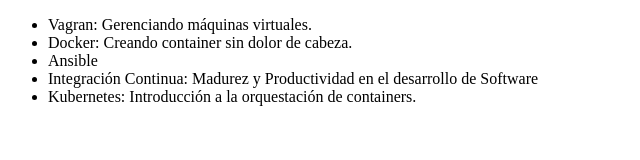
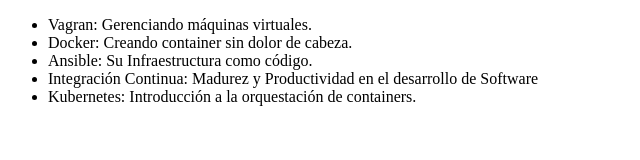
Before and after one commit to Miles-Arts/one-git, a plain HTML site: page index.html in a window 1280 px wide. Shown: the whole page, without its empty margins (0-640 px from the left). Drawn offline with Linux system fonts and the light colour scheme.

Commit message:
modificando el nombre del curso de Ansible.

```diff
--- a/index.html
+++ b/index.html
@@ -8,7 +8,7 @@
         <ul>
             <li>Vagran: Gerenciando máquinas virtuales.</li>
             <li>Docker: Creando container sin dolor de cabeza.</li>
-            <li>Ansible</li>
+            <li>Ansible: Su Infraestructura como código.</li>
             <li>Integración Continua: Madurez y Productividad en el desarrollo de Software</li>
             <li>Kubernetes: Introducción a la orquestación de containers. </li>
         </ul>
```
